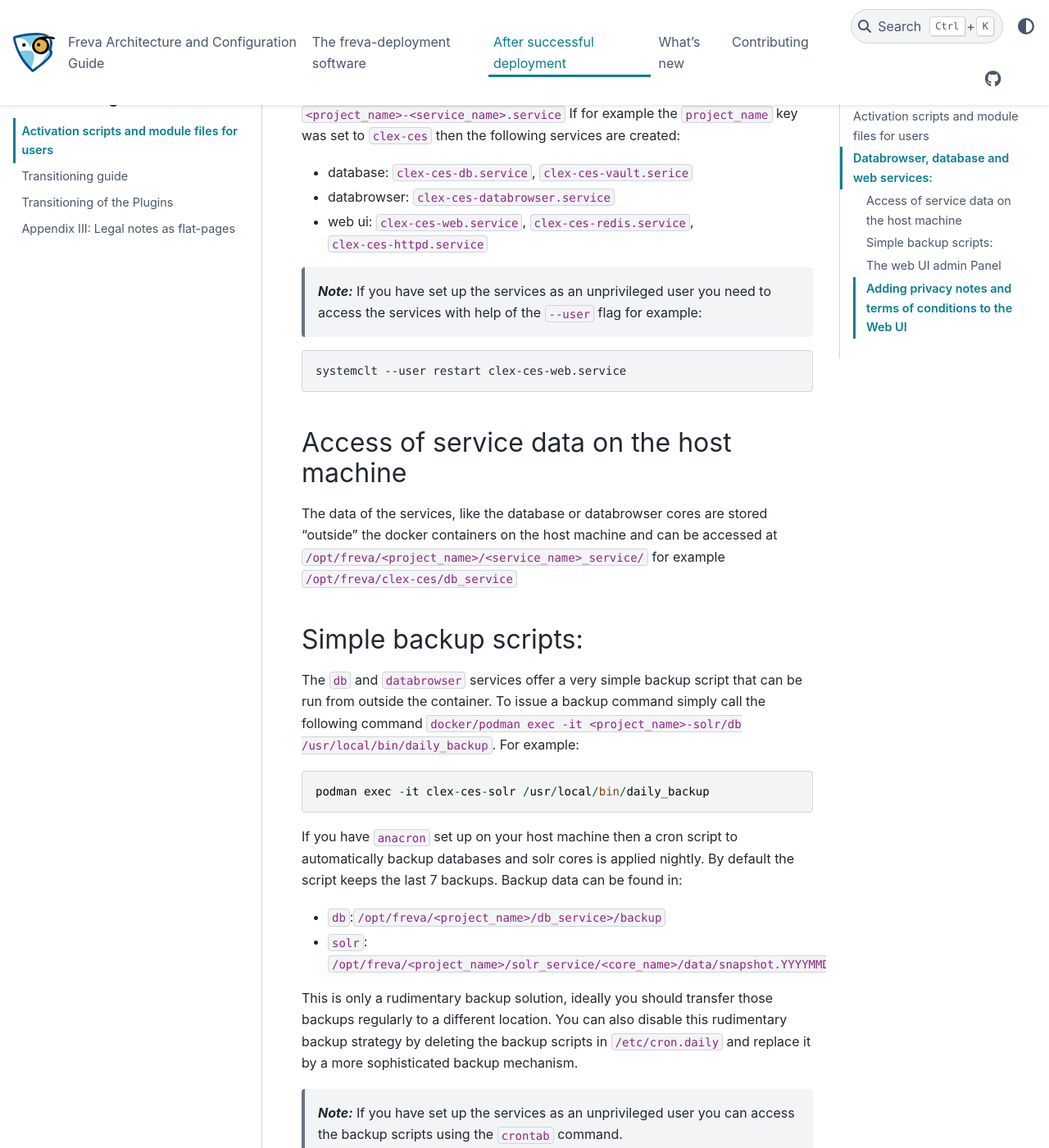
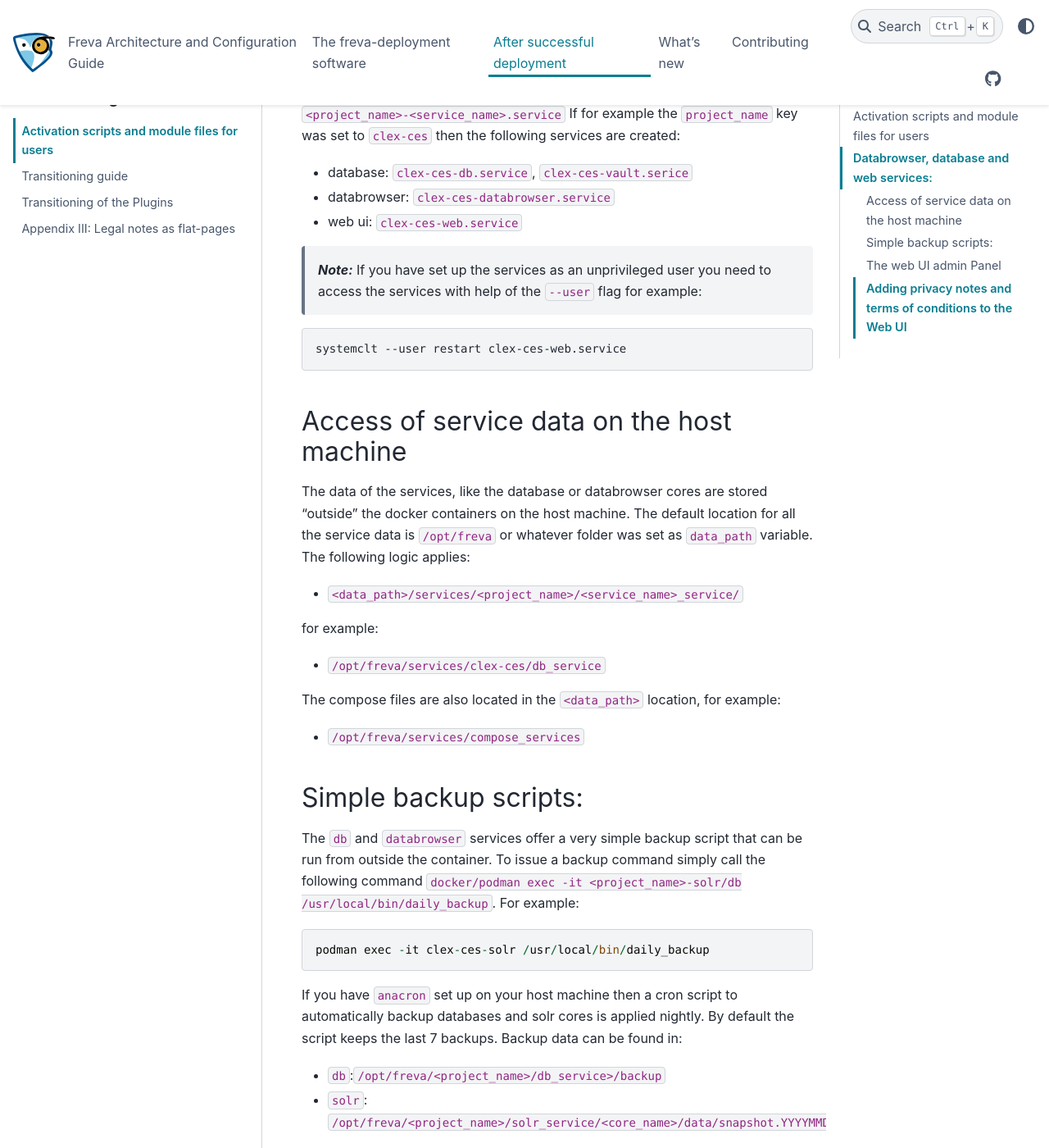
Before and after one commit to FREVA-CLINT/freva-deployment, a Sphinx documentation site: the page built from docs/after-deployment/AfterDeployment.md, in a window 1280 px wide and 1400 px high, scrolled down 666 px. Shown: the whole window at 82% size. Built offline with Sphinx 7.4.7 and the PyData theme 0.15.4, drawn with Linux system fonts in a browser that asks for light colours; pages that are not in the unit, such as notebooks, are missing from menus.

````diff
--- a/docs/after-deployment/AfterDeployment.md
+++ b/docs/after-deployment/AfterDeployment.md
@@ -20,7 +20,7 @@ key was set to `clex-ces` then the following services are created:
 
 - database: `clex-ces-db.service`, `clex-ces-vault.serice`
 - databrowser: `clex-ces-databrowser.service`
-- web ui: `clex-ces-web.service`, `clex-ces-redis.service`, `clex-ces-httpd.service`
+- web ui: `clex-ces-web.service`
 
 > **_Note:_** If you have set up the services as an unprivileged user you need
 to access the services with help of the ``--user`` flag for example:
@@ -30,11 +30,20 @@ systemclt --user restart clex-ces-web.service
 ```
 
 ## Access of service data on the host machine
-The data of the services, like the database or databrowser cores are stored "outside"
-the docker containers on the host machine and can be accessed at
-`/opt/freva/<project_name>/<service_name>_service/` for example
-`/opt/freva/clex-ces/db_service`
+The data of the services, like the database or databrowser cores
+are stored "outside" the docker containers on the host machine. The default
+location for all the service data is `/opt/freva` or whatever folder was set
+as `data_path` variable. The following logic applies:
 
+- `<data_path>/services/<project_name>/<service_name>_service/`
+
+for example:
+
+- `/opt/freva/services/clex-ces/db_service`
+
+The compose files are also located in the `<data_path>` location, for example:
+
+- `/opt/freva/services/compose_services`
 
 ## Simple backup scripts:
 The `db` and `databrowser` services offer a very simple backup script that can
````
Also changed, not shown: docs/after-deployment/TransitionService.md (+3 -4 lines), docs/deployment/Configure.md (+3 -3 lines), docs/deployment/Installation.md (+1 -1 lines).
